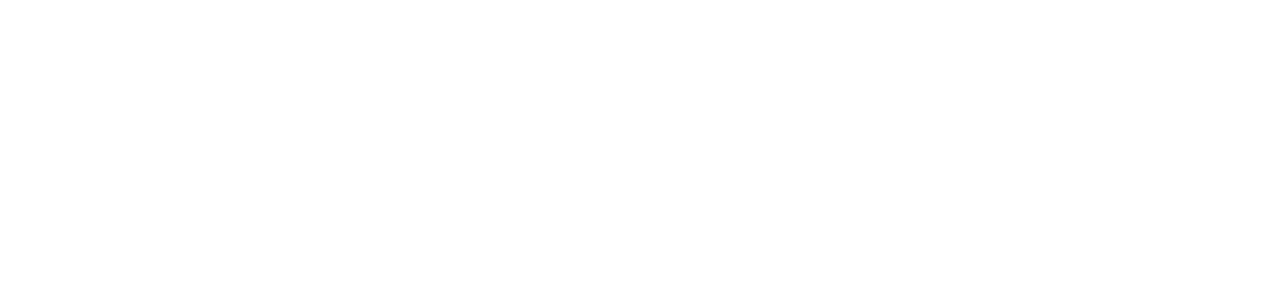
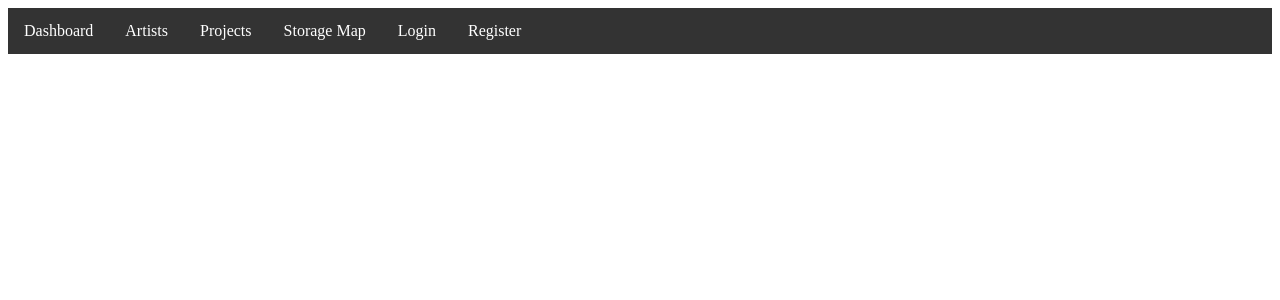
Before and after one commit to scottjwood/Leos-Butler, a React (Create React App) app in the folder frontend/: page / in a window 1280 px wide. Before the commit this address had no page. Shown: the top 300 px of the page. Built offline with nearby package versions, Linux system fonts and the light colour scheme.

Commit message:
Add navigation bar and search functionality for artists

```diff
--- a/frontend/src/App.js
+++ b/frontend/src/App.js
@@ -16,10 +16,12 @@
 import CastingProcessDetail from './pages/CastingProcessDetail';
 import CastingProcessForm from './components/CastingProcessForm';
 import Dashboard from './pages/Dashboard';
+import NavBar from './components/NavBar'; // Add this line
 
 function App() {
   return (
     <Router>
+      <NavBar /> {/* Add this line */}
       <Routes>
         <Route path="/artists" element={<Artists />} />
         <Route path="/artists/new" element={<ArtistForm />} />
--- /dev/null
+++ b/frontend/src/components/NavBar.css
@@ -0,0 +1,28 @@
+.navbar {
+    background-color: #333;
+    overflow: hidden;
+  }
+
+  .navbar ul {
+    list-style-type: none;
+    margin: 0;
+    padding: 0;
+    display: flex;
+  }
+
+  .navbar li {
+    float: left;
+  }
+
+  .navbar li a {
+    display: block;
+    color: white;
+    text-align: center;
+    padding: 14px 16px;
+    text-decoration: none;
+  }
+
+  .navbar li a:hover {
+    background-color: #ddd;
+    color: black;
+  }
--- /dev/null
+++ b/frontend/src/components/NavBar.js
@@ -0,0 +1,20 @@
+import React from 'react';
+import { Link } from 'react-router-dom';
+import './NavBar.css'; // Add CSS for styling
+
+const NavBar = () => {
+  return (
+    <nav className="navbar">
+      <ul>
+        <li><Link to="/dashboard">Dashboard</Link></li>
+        <li><Link to="/artists">Artists</Link></li>
+        <li><Link to="/projects">Projects</Link></li>
+        <li><Link to="/storage-map">Storage Map</Link></li>
+        <li><Link to="/login">Login</Link></li>
+        <li><Link to="/register">Register</Link></li>
+      </ul>
+    </nav>
+  );
+};
+
+export default NavBar;
--- a/frontend/src/pages/Artists.js
+++ b/frontend/src/pages/Artists.js
@@ -3,6 +3,8 @@
 
 const Artists = () => {
   const [artists, setArtists] = useState([]);
+  const [searchTerm, setSearchTerm] = useState('');
+  const [filteredArtists, setFilteredArtists] = useState([]);
   const [loading, setLoading] = useState(true);
   const [error, setError] = useState(null);
 
@@ -27,14 +29,28 @@
     fetchArtists();
   }, []);
 
+  useEffect(() => {
+    setFilteredArtists(
+      artists.filter((artist) =>
+        artist.name.toLowerCase().includes(searchTerm.toLowerCase())
+      )
+    );
+  }, [searchTerm, artists]);
+
   if (loading) return <div>Loading...</div>;
   if (error) return <div>{error}</div>;
 
   return (
     <div>
       <h1>Artists</h1>
+      <input
+        type="text"
+        placeholder="Search artists..."
+        value={searchTerm}
+        onChange={(e) => setSearchTerm(e.target.value)}
+      />
       <ul>
-        {artists.map((artist) => (
+        {filteredArtists.map((artist) => (
           <li key={artist.id}>
             <Link to={`/artists/${artist.id}`}>{artist.name}</Link>
           </li>
```
